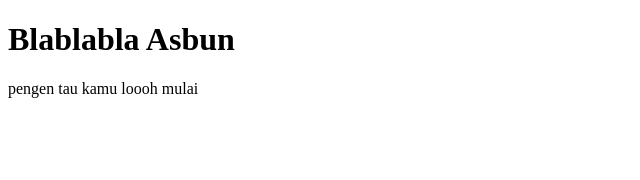
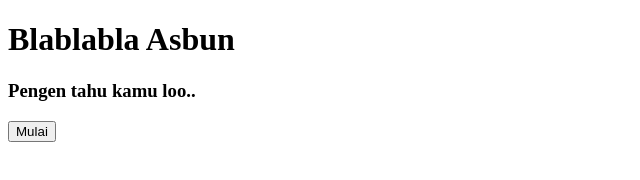
Before and after one commit to Brannz/AsbunQ, a plain HTML site: page halamanbaru.html in a window 1280 px wide. Shown: the whole page, without its empty margins (0-640 px from the left). Drawn offline with Linux system fonts and the light colour scheme.

Commit message:
Update halamanbaru.html

```diff
--- a/halamanbaru.html
+++ b/halamanbaru.html
@@ -4,12 +4,12 @@
     <meta charset="UTF-8">
     <meta name="viewport" content="width=device-width, initial-scale=1.0">
     <title>home</title>
-    <link href="makeupforweb.css" rel="stylesheet"/>
+    <link href="https://brannz.github.io/AsbunQ/makeupforweb.css" rel="stylesheet"/>
 </head>
 
 <body>
     <h1> Blablabla Asbun </h1>
-    pengen tau kamu loooh
-    mulai
+    <h3> Pengen tahu kamu loo..</h3>
+    <button>Mulai</button>
 </body>
 </html>
```
